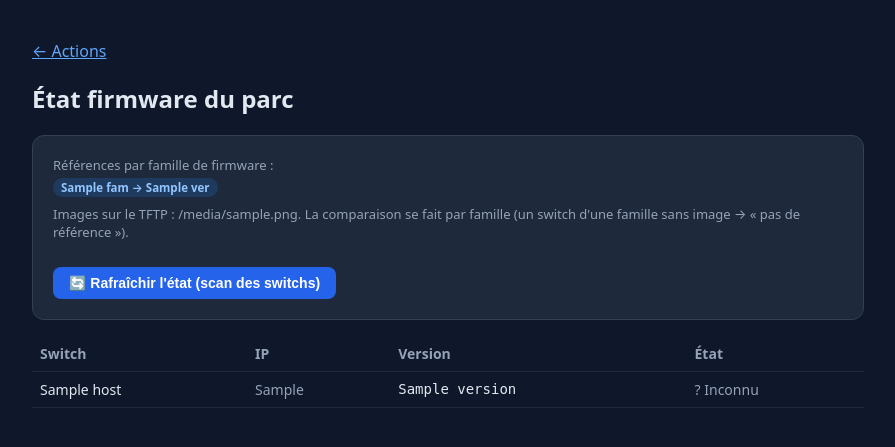
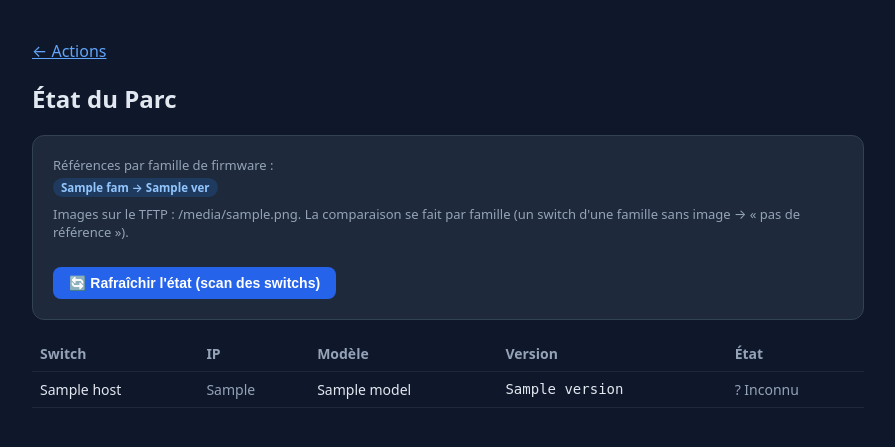
Before and after one commit to V3locidad/network-manage, a Flask app: template webui/templates/firmware.html in a window 1280 px wide. Shown: the part 57-504 px from the top of the page, without its empty margins (192-1087 px from the left). Run offline with Flask 3, Linux system fonts and the light colour scheme; the template is opened without the code that fills it: most values are stand-ins (such as "Sample title", 1, 10 or a date in 2020).

Commit message:
etat du parc: renommer + colonne Modèle (2930F/3810M/2960X…)
Page « État firmware » -> « État du Parc » + colonne Modèle. facts_report
extrait un modèle lisible (familles HP/Aruba/Cisco connues, repli SKU JLxxxx) ;
firmware_status.json stocke le modèle (avec repli stacked_models pour Cisco).

Co-Authored-By: Claude Opus 4.8 <noreply@anthropic.com>

```diff
--- a/playbooks/firmware_status.yml
+++ b/playbooks/firmware_status.yml
@@ -27,6 +27,9 @@
           host: "{{ item }}"
           ip: "{{ hostvars[item].ansible_host | default('') }}"
           version: "{{ hostvars[item].ansible_net_version | default('?') }}"
+          model: >-
+            {{ hostvars[item].ansible_net_model
+               | default(hostvars[item].ansible_net_stacked_models[0] | default('?')) }}
       loop: "{{ groups['switches'] }}"
       when: hostvars[item].ansible_net_version is defined
 
--- a/webui/app.py
+++ b/webui/app.py
@@ -850,6 +850,7 @@ def firmware_dashboard():
                 status = "outdated"
                 n_old += 1
         rows.append({"host": d.get("host", "?"), "ip": d.get("ip", ""),
+                     "model": d.get("model", "?"),
                      "version": cur, "status": status, "ref": ref})
     rows.sort(key=lambda r: r["host"])
     return render_template("firmware.html", rows=rows, images=images,
--- a/webui/templates/base.html
+++ b/webui/templates/base.html
@@ -67,7 +67,7 @@
         <a href="{{ url_for('terminal') }}">Terminal</a>
         <a href="{{ url_for('settings') }}">Config standard</a>
         <a href="{{ url_for('audit_dashboard') }}">Conformité</a>
-        <a href="{{ url_for('firmware_dashboard') }}">État firmware</a>
+        <a href="{{ url_for('firmware_dashboard') }}">État du parc</a>
         <a href="{{ url_for('trunks_dashboard') }}">Trunks</a>
         <a href="{{ url_for('history') }}">Historique</a>
         {% if session.get('who') %}<span style="color:#64748b;font-size:13px;">👤 {{ session.get('who') }}</span>{% endif %}
--- a/webui/templates/firmware.html
+++ b/webui/templates/firmware.html
@@ -1,7 +1,7 @@
 {% extends "base.html" %}
 {% block content %}
 <p><a href="{{ url_for('index') }}" style="color:#60a5fa;">← Actions</a></p>
-<h2>État firmware du parc</h2>
+<h2>État du Parc</h2>
 
 <div class="card" style="margin-bottom:16px;">
   {% if targets %}
@@ -37,6 +37,7 @@
     <tr style="text-align:left;color:#94a3b8;border-bottom:1px solid #334155;">
       <th style="padding:8px;">Switch</th>
       <th style="padding:8px;">IP</th>
+      <th style="padding:8px;">Modèle</th>
       <th style="padding:8px;">Version</th>
       <th style="padding:8px;">État</th>
     </tr>
@@ -46,6 +47,7 @@
     <tr style="border-bottom:1px solid #1e293b;">
       <td style="padding:8px;">{{ r.host }}</td>
       <td style="padding:8px;color:#94a3b8;">{{ r.ip }}</td>
+      <td style="padding:8px;">{{ r.model }}</td>
       <td style="padding:8px;font-family:monospace;">{{ r.version }}</td>
       <td style="padding:8px;">
         {% if r.status == 'ok' %}<span style="color:#4ade80;">✅ À jour</span>
```
Also changed, not shown: roles/facts_report/tasks/main.yml (+7 -2 lines).
